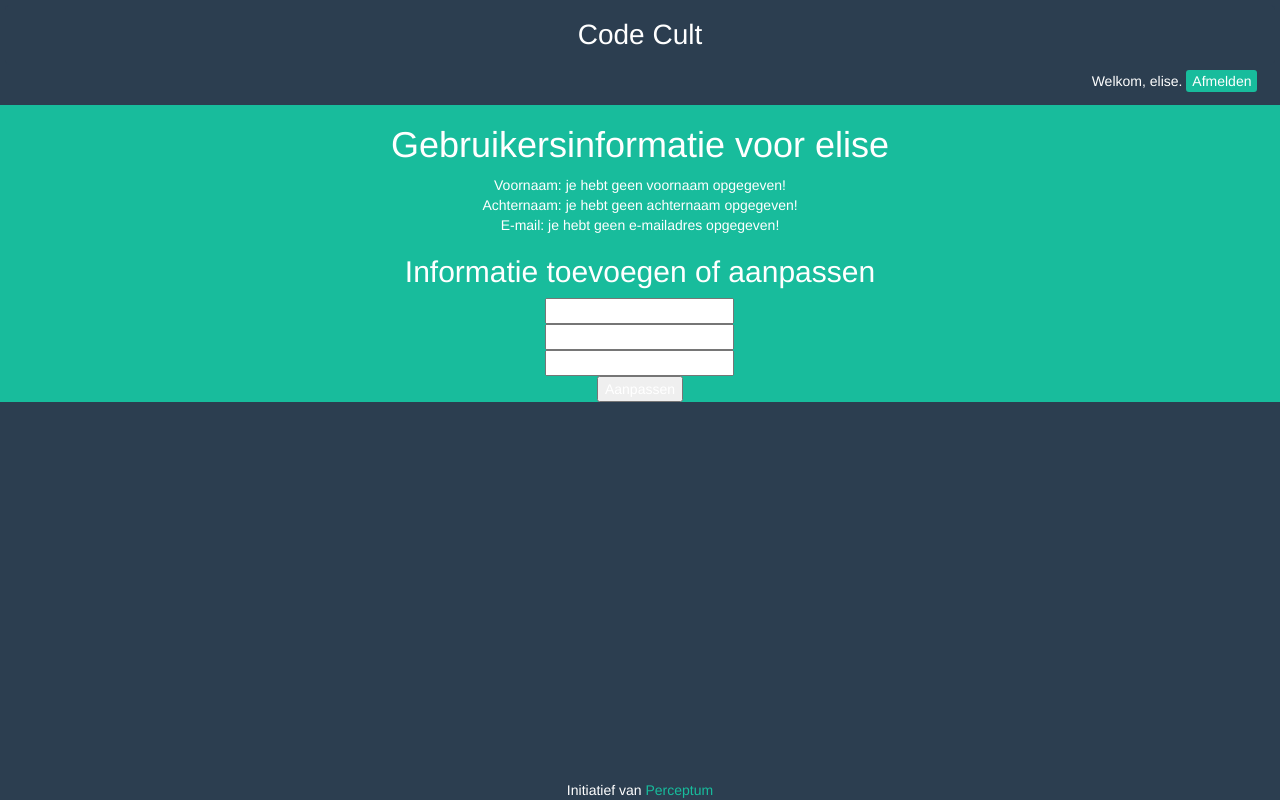
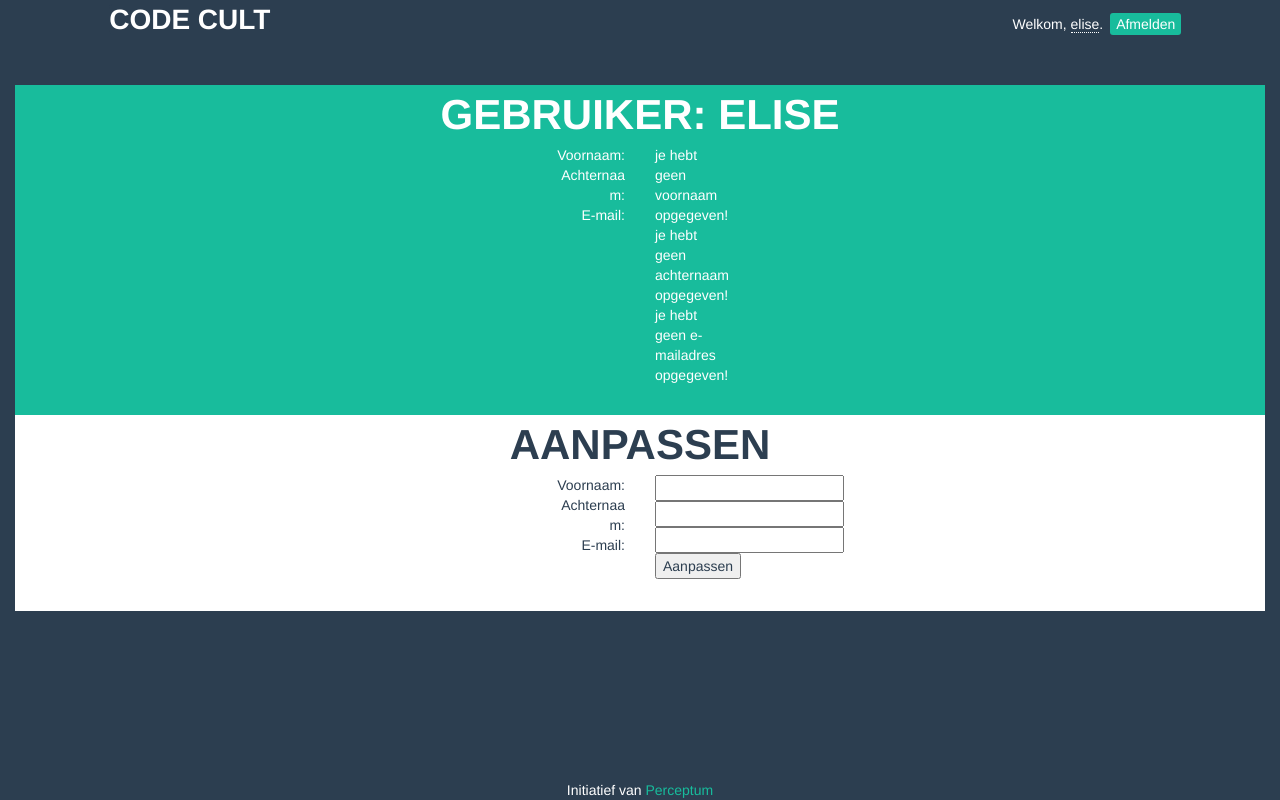
Before and after one commit to ElisevanderPol/django_codecult, a Django app: a page that uses django_codecult/templates/header.html in a window 1280 px wide. Run offline with Django 3.2, Linux system fonts and the light colour scheme; data comes from the database, SQL or seed files in the repository; data that the repository does not hold is empty; parts of the project's set-up code (start-up, migrations or seed data) failed here and were passed over; some libraries are stand-ins or nearby versions.

Commit message:
Layout changes, lots of fixes for header/login area, fixed profile page, updating user info, added feedback messages, fixed image slider in non-index pages

```diff
--- a/django_codecult/static/css/custom.css
+++ b/django_codecult/static/css/custom.css
@@ -14,6 +14,10 @@
 .second {
 	background-color: #ffffff;
 	color: #2c3e50;
+}
+
+.profile {
+	padding-bottom:30px;
 }
 
 /* Styling of title for custom page block */
@@ -65,9 +69,8 @@
 
 /* Styling for block container */
 .main {
-	padding-top: 75px;
+	padding-top: 85px;
 	padding-bottom: 50px;
-	margin-top:30px;
 }
 
 /* Styling for the top menu */
@@ -92,16 +95,19 @@ body, .main {
 }
 
 /* Styling for navigation buttons */
-.nav-justified > li > a.page-button {
+.nav-justified > li > a.page-button, .page-button {
 	background-color: #2c3e50;
 	color: #ffffff;
 	border-radius: 5px;
-	margin:5px;
+	text-transform: uppercase;
+	font-family: Montserrat,"Helvetica Neue",Helvetica,Arial,sans-serif;
+	font-weight: 800
 }
 
-.nav-justified > li > a.page-button:hover {
+.nav-justified > li > a.page-button:hover, .page-button:hover {
 	color: #18bc9c;
 	background-color: #2c3e50;
+	text-decoration: none;
 }
 
 /* Styling for title navigation */
@@ -200,6 +206,7 @@ button.account-top{
 	background-color: #18bc9c;
 	border:none;
 	border-radius:3px;
+	margin:3px;
 }
 
 button.account-top:hover{
@@ -211,12 +218,14 @@ button.account-top:hover{
 a.account-top{
 	color:#ffffff;
 	text-decoration: none;
+	border-bottom: 1px dotted #ffffff;
 }
 
 a.account-top:hover{
 	color:#ffffff;
 	text-decoration: none;
 	border-bottom: 1px dotted #ffffff;
+	border-top: 1px dotted #ffffff;
 }
 
 input {
@@ -224,9 +233,9 @@ input {
 }
 
 .mini-accounts {
-	height:30px;
 	background-color: #2c3e50;
 	color: #ffffff;
+	margin-top:10px;
 }
 
 .footer-link {
@@ -255,3 +264,16 @@ label{
 .center{
 	text-align: center;
 }
+.left {
+	text-align: left;
+}
+.right {
+	text-align: right;
+}
+
+.field {
+	font-weight: bold;
+}
+.value {
+	font-weight: bold;
+}
--- a/django_codecult/templates/header.html
+++ b/django_codecult/templates/header.html
@@ -1,6 +1,45 @@
-<ul class="nav nav-justified">
-  <li class="page-button navigation-big"><a class="page-button" href="/">Code Cult</a></li>
-  {% for page in pages %}
-    <li class="page-button"><a class="page-button" href="{% url 'django_codecult.views.info' page.title %}">{{page.title}}</a></li>
-  {% endfor %}
-</ul>
+<div class="row">
+	<div class="col-lg-1"></div>
+	<div class="col-lg-2">
+		<span class="page-button navigation-big"><a class="page-button" href="/">Code Cult</a></span>
+	</div>
+	<div class="col-lg-1"></div>
+	<div class="col-lg-5">
+		<ul class="nav nav-justified">
+		  {% for page in pages %}
+		    <li class="page-button"><a class="page-button" href="{% url 'django_codecult.views.info' page.title %}">{{page.title}}</a></li>
+		  {% endfor %}
+		</ul>
+	</div>
+	<div class="col-lg-3">
+	{% if user.is_authenticated %}
+	<div class="row mini-accounts">
+		<div class="col-lg-1"></div>
+		<div class="col-lg-10">
+			<form method="post" action="/accounts/logout/">
+			{% csrf_token %}
+			<span class="user-markup">Welkom, <a href="/profile/{{user.username}}" class="account-top">{{ user.username }}</a>.</span>
+			  <button type="submit" class="account-top">Afmelden</button>
+			</form>
+		</div>
+		<div class="col-lg-1"></div>
+	</div>
+	{% else %}
+	<div class="row mini-accounts">
+		<div class="col-lg-1"></div>
+		<div class="col-lg-10">
+			<form class="login" method="POST" action="/accounts/login/">
+				{% csrf_token %}
+				<input autofocus="autofocus" id="id_login" maxlength="30" name="login" placeholder="Gebruikersnaam" type="text">
+				<input id="id_password" name="password" placeholder="Wachtwoord" type="password">
+				<input id="id_remember" name="remember" type="checkbox">
+				<label for="id_remember">Onthouden</label>
+				<button class="account-top" type="submit">Aanmelden</button>
+				<a href="/accounts/signup/" class="account-top">Registreren</a>
+			</form>
+		</div>
+		<div class="col-lg-1"></div>
+	</div>
+{% endif %}
+</div>
+</div>
--- a/django_codecult/templates/main_base.html
+++ b/django_codecult/templates/main_base.html
@@ -24,7 +24,6 @@
   <body>
   	<div class="navbar-fixed-top top">
   		{% include "header.html" %}
-      {% include "user.html" %}
   	</div>
 
   	<div class="container-fluid main">
--- a/django_codecult/templates/profile.html
+++ b/django_codecult/templates/profile.html
@@ -4,24 +4,61 @@
 
 {% block body %}
 
-<div class="row first">
-	<div class="col-lg-2"></div>
-	<div class="col-lg-8 center">
-		<h1>Gebruikersinformatie voor {{ user.username }}</h1>
+	<div class="block first col-lg-12 center profile">
+		<div class="row">
+			<div class="col-lg-3"></div>
+			<div class="block-title col-lg-6"> Gebruiker: {{ user.username }}</div>
+			<div class="col-lg-3"></div>
+		</div>
+		<div class="row">
+			<div class="col-lg-5"></div>
+			<div class="col-lg-1 right">
+				Voornaam: <br />
+				Achternaam: <br />
+				E-mail: <br />
+			</div>
+			<div class="col-lg-1 left">
+				{% if user.first_name %}{{ user.first_name }}{% else %} je hebt geen voornaam opgegeven!{% endif %}<br/>
+				{% if user.last_name %}{{ user.last_name }}{% else %} je hebt geen achternaam opgegeven!{% endif %}<br/>
+				{% if user.email %}{{ user.email }}{% else %} je hebt geen e-mailadres opgegeven!{% endif %}<br/>
+			</div>
+			<div class="col-lg-5"></div>
+		</div>
+	</div>
 
-		<div><span>Voornaam: {% if user.first_name %}{{ user.first_name }}{% else %} je hebt geen voornaam opgegeven!{% endif %}</span></div>
-		<div><span>Achternaam: {% if user.last_name %}{{ user.last_name }}{% else %} je hebt geen achternaam opgegeven!{% endif %}</span></div>
-		<div><span>E-mail: {% if user.email %}{{ user.email }}{% else %} je hebt geen e-mailadres opgegeven!{% endif %}</span></div>
-		<h2>Informatie toevoegen of aanpassen</h2>
+	<div class="block second col-lg-12 center profile">
+		<div class="row">
+			<div class="col-lg-3"></div>
+			<div class="block-title col-lg-6"> Aanpassen</div>
+			<div class="col-lg-3"></div>
+		</div>
+		<div class="row">
+			<div class="col-lg-5"></div>
+			<div class="col-lg-1 right">
+				Voornaam: <br />
+				Achternaam: <br />
+				E-mail: <br />
+			</div>
+			<div class="col-lg-1">
 				<form method="POST" action="../update_info">
 				{% csrf_token %}
-        	<input id="first_name" type="text" name="first_name" placeholder="{{user.first_name}}"></input><br />
-        	<input id="last_name" type="text" name="last_name" placeholder="{{user.last_name}}"></input><br />
-        	<input id="email" type="email" name="email" placeholder="{{user.email}}"></input><br />
+					<input id="first_name" type="text" name="first_name" label="Voornaam" placeholder="{{user.first_name}}"></input><br />
+					<input id="last_name" type="text" name="last_name" label="Achternaam" placeholder="{{user.last_name}}"></input><br />
+					<input id="email" type="email" name="email" label="E-mail" placeholder="{{user.email}}"></input><br />
 					<button type="submit">Aanpassen</button>
 				</form>
 			</div>
-	<div class="col-lg-2"></div>
+			<div class="col-lg-5"></div>
+		</div>
+		<div class="row">
+			<div class="col-lg-5"></div>
+			<div class="col-lg-4">
+			{% for part in message %}
+				<div class="alert-changes left">{{ part |safe}}</div>
+			{% endfor %}
+			</div>
+			<div class="col-lg-4"></div>
+		</div>
     </div>
 
 {% endblock body %}
--- a/django_codecult/views.py
+++ b/django_codecult/views.py
@@ -24,10 +24,11 @@ def info(request, page_title):
 		'block_list': block_list,
 		})
 
-def profile(request, user_name):
+def profile(request, user_name, message=None):
 	user = User.objects.get(username=user_name)
 	return render(request, 'profile.html', {
-		'user': user
+		'user': user,
+		'message': message,
 		})
 
 def update_info(request):
@@ -35,13 +36,20 @@ def update_info(request):
 		first_name = request.POST.get('first_name', None)
 		last_name = request.POST.get('last_name', None)
 		email = request.POST.get('email', None)
+		message = []
 		if(len(first_name) > 0):
 			request.user.first_name = first_name
+			message.append("<span class='field'>Voornaam</span> is veranderd naar <span class='value'>" + first_name + ".</span>")
 		if(len(last_name) > 0):
 			request.user.last_name = last_name
+			message.append("<span class='field'>Achternaam</span> is veranderd naar <span class='value'>" + last_name + ".</span>")
 		if(len(email) > 0):
 			request.user.email = email
+			message.append("<span class='field'>E-mail</span> is veranderd naar <span class='value'>" + email + ".</span>")
 		request.user.save()
+	if(len(message) < 1):
+		message.append("Alle velden zijn leeg.")
 	return render(request, 'profile.html', {
-		'user':request.user
+		'user':request.user,
+		'message':message
 		})
```
Also changed, not shown: django_codecult/templates/page.html (+8 -2 lines). Lines whose indentation alone changed are shown as unchanged.
